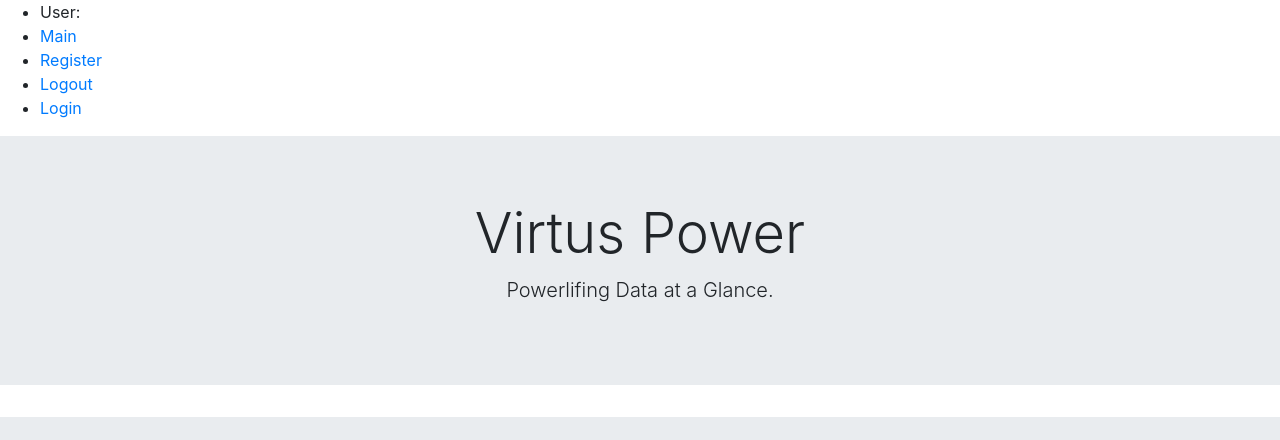
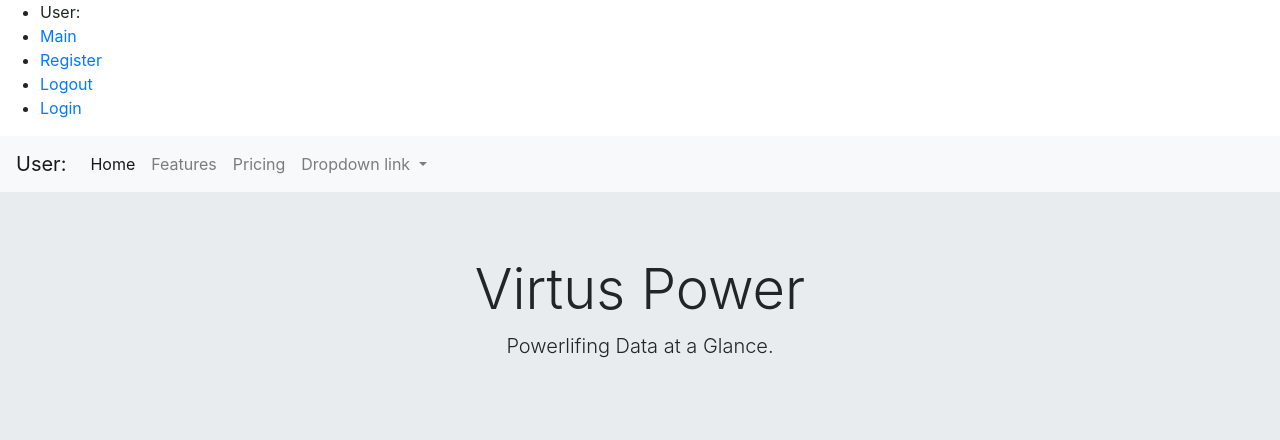
Before and after one commit to markerpens/Virtus-Power, a PHP site: page /index.php in a window 1280 px wide. Shown: the top 440 px of the page. Run offline with PHP 8.4, Linux system fonts and the light colour scheme; data comes from the database, SQL or seed files in the repository; data that the repository does not hold is empty; some libraries are stand-ins or nearby versions.

Commit message:
Rough Nav

```diff
--- a/php/private/header.php
+++ b/php/private/header.php
@@ -1,5 +1,7 @@
 <?php
-if(!isset($page_title)) { $page_title = 'Virtus Power'; }
+if (!isset($page_title)) {
+  $page_title = 'Virtus Power';
+}
 ?>
 
 
@@ -34,4 +36,37 @@ if(!isset($page_title)) { $page_title = 'Virtus Power'; }
   </ul>
 </navigation>
 
+<nav class="navbar navbar-expand-lg navbar-light bg-light">
+  <a class="navbar-brand" href="#">User: <?php
+                                          // checks if session is set, if it is then display the username
+                                          echo $_SESSION['username'] ?? '';
+                                          ?> </a>
+  <button class="navbar-toggler" type="button" data-toggle="collapse" data-target="#navbarNavDropdown" aria-controls="navbarNavDropdown" aria-expanded="false" aria-label="Toggle navigation">
+    <span class="navbar-toggler-icon"></span>
+  </button>
+  <div class="collapse navbar-collapse" id="navbarNavDropdown">
+    <ul class="navbar-nav">
+      <li class="nav-item active">
+        <a class="nav-link" href="#">Home <span class="sr-only">(current)</span></a>
+      </li>
+      <li class="nav-item">
+        <a class="nav-link" href="#">Features</a>
+      </li>
+      <li class="nav-item">
+        <a class="nav-link" href="#">Pricing</a>
+      </li>
+      <li class="nav-item dropdown">
+        <a class="nav-link dropdown-toggle" href="#" id="navbarDropdownMenuLink" data-toggle="dropdown" aria-haspopup="true" aria-expanded="false">
+          Dropdown link
+        </a>
+        <div class="dropdown-menu" aria-labelledby="navbarDropdownMenuLink">
+          <a class="dropdown-item" href="#">Action</a>
+          <a class="dropdown-item" href="#">Another action</a>
+          <a class="dropdown-item" href="#">Something else here</a>
+        </div>
+      </li>
+    </ul>
+  </div>
+</nav>
+
 <body>
```
Lines whose indentation alone changed are shown as unchanged.
